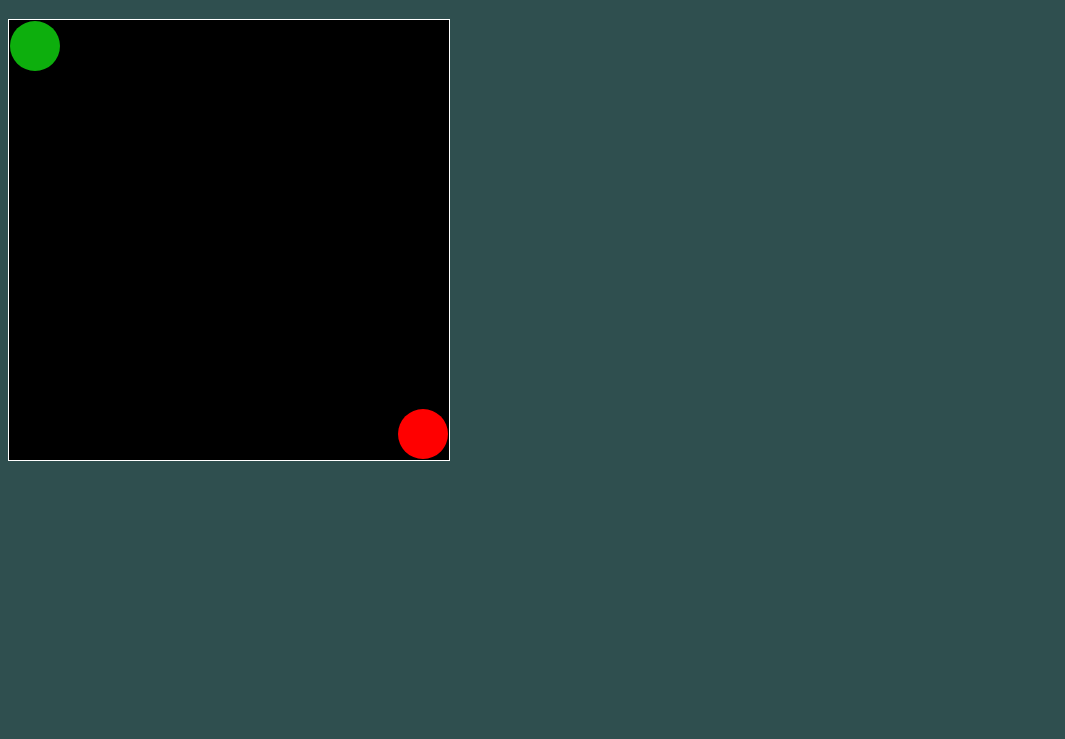
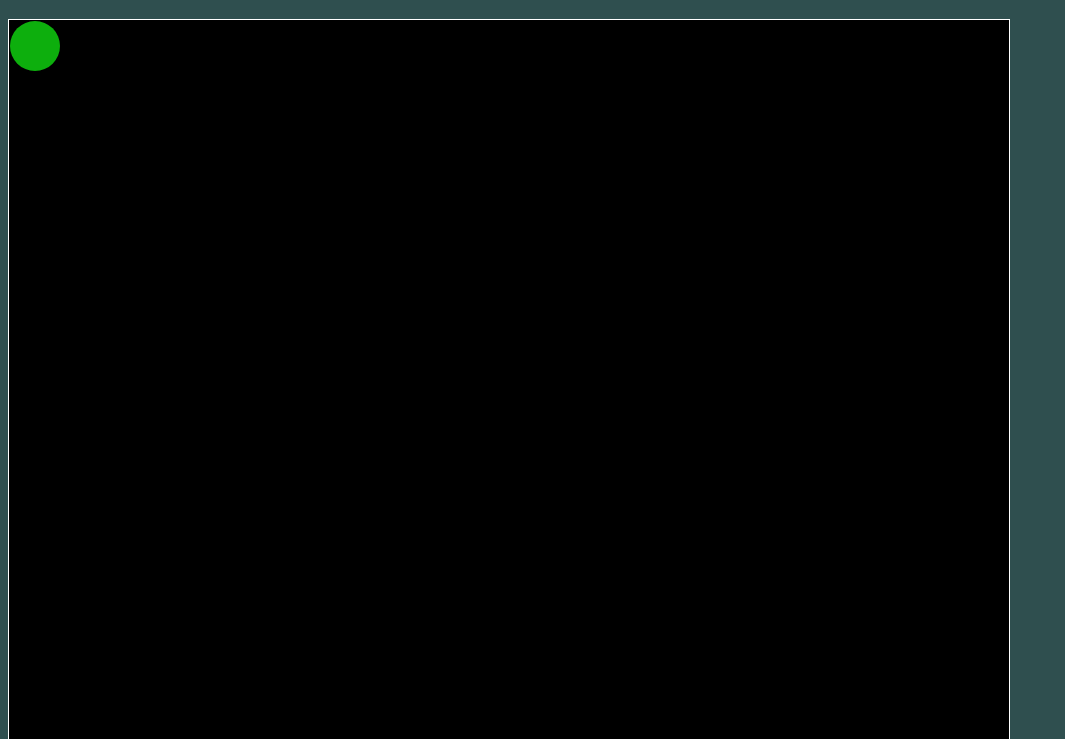
Before and after one commit to Barretts32/FSD.github.io, a plain HTML site: page asd-projects/walker/index.html in a window 1280 px wide. Shown: the part 61-800 px from the top of the page, without its empty margins (0-1065 px from the left). Drawn offline with Linux system fonts and the light colour scheme.

Commit message:
FINISHED: updated board size

```diff
--- a/asd-projects/walker/index.css
+++ b/asd-projects/walker/index.css
@@ -4,8 +4,8 @@ body {
 }
 
 #board {
-  width: 440px;
-  height: 440px;
+  width: 1000px;
+  height: 1000px;
   border: 1px solid white;
   background-color: black;
   position: relative;
@@ -47,7 +47,7 @@ body {
 
 #playAgain {
   top: 60%;
-  left: 45%;
+  left: 47%;
   height: 100px;
   width: 200px;
   position: fixed;
```
